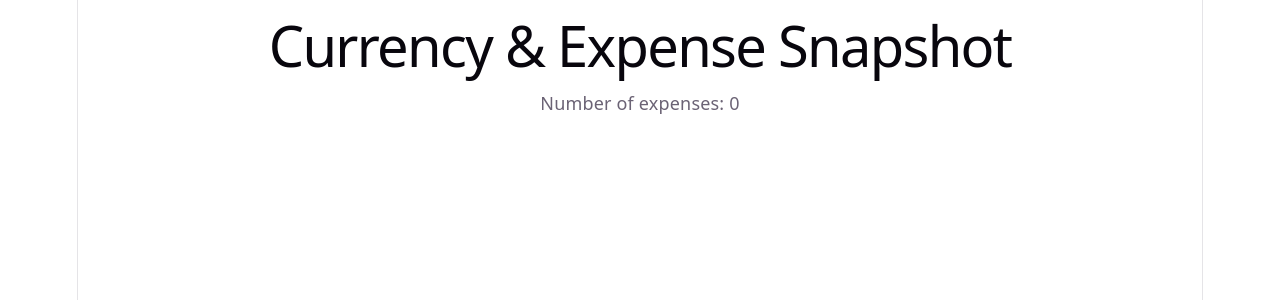
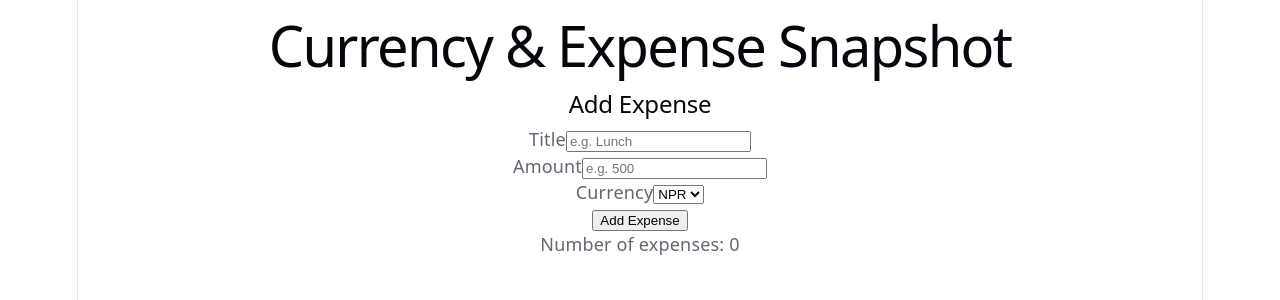
Before and after one commit to bhattaraikripa8-glitch/currency-expense-snapshot, a React app in the folder frontend/: page / in a window 1280 px wide. Shown: the top 300 px of the page. Built offline with nearby package versions, Linux system fonts and the light colour scheme; no server answers; the HTML template or start-up script is replaced by a standard one.

Commit message:
Added Expense form to React frontend.

```diff
--- a/frontend/src/App.jsx
+++ b/frontend/src/App.jsx
@@ -1,4 +1,5 @@
 import { useEffect, useState } from "react";
+import ExpenseForm from "./components/ExpenseForm";
 
 function App() {
   const [expenses, setExpenses] = useState([]);
@@ -14,9 +15,18 @@ function App() {
       });
   }, []);
 
+  const handleExpenseAdded = (newExpense) => {
+    setExpenses((currentExpenses) => [
+      ...currentExpenses,
+      newExpense,
+    ]);
+  };
+
   return (
     <div>
       <h1>Currency & Expense Snapshot</h1>
+
+      <ExpenseForm onExpenseAdded={handleExpenseAdded} />
 
       <p>Number of expenses: {expenses.length}</p>
     </div>
--- /dev/null
+++ b/frontend/src/components/ExpenseForm.jsx
@@ -0,0 +1,98 @@
+import { useState } from "react";
+
+function ExpenseForm({ onExpenseAdded }) {
+  const [title, setTitle] = useState("");
+  const [amount, setAmount] = useState("");
+  const [currency, setCurrency] = useState("NPR");
+  const [error, setError] = useState("");
+  const [loading, setLoading] = useState(false);
+
+  const handleSubmit = async (event) => {
+    event.preventDefault();
+
+    setError("");
+    setLoading(true);
+
+    try {
+      const response = await fetch("/expenses", {
+        method: "POST",
+        headers: {
+          "Content-Type": "application/json",
+        },
+        body: JSON.stringify({
+          title,
+          amount: Number(amount),
+          currency,
+        }),
+      });
+
+      const data = await response.json();
+
+      if (!response.ok) {
+        throw new Error(data.message || "Failed to add expense");
+      }
+
+      onExpenseAdded(data);
+
+      setTitle("");
+      setAmount("");
+      setCurrency("NPR");
+    } catch (error) {
+      setError(error.message);
+    } finally {
+      setLoading(false);
+    }
+  };
+
+  return (
+    <form onSubmit={handleSubmit}>
+      <h2>Add Expense</h2>
+
+      <div>
+        <label htmlFor="title">Title</label>
+        <input
+          id="title"
+          type="text"
+          value={title}
+          onChange={(event) => setTitle(event.target.value)}
+          placeholder="e.g. Lunch"
+        />
+      </div>
+
+      <div>
+        <label htmlFor="amount">Amount</label>
+        <input
+          id="amount"
+          type="number"
+          step="0.01"
+          value={amount}
+          onChange={(event) => setAmount(event.target.value)}
+          placeholder="e.g. 500"
+        />
+      </div>
+
+      <div>
+        <label htmlFor="currency">Currency</label>
+        <select
+          id="currency"
+          value={currency}
+          onChange={(event) => setCurrency(event.target.value)}
+        >
+          <option value="NPR">NPR</option>
+          <option value="USD">USD</option>
+          <option value="EUR">EUR</option>
+          <option value="INR">INR</option>
+          <option value="GBP">GBP</option>
+        </select>
+      </div>
+
+      <button type="submit" disabled={loading}>
+        {loading ? "Adding..." : "Add Expense"}
+      </button>
+
+      {error && <p>{error}</p>}
+    </form>
+  );
+}
+
+export default ExpenseForm;
```
